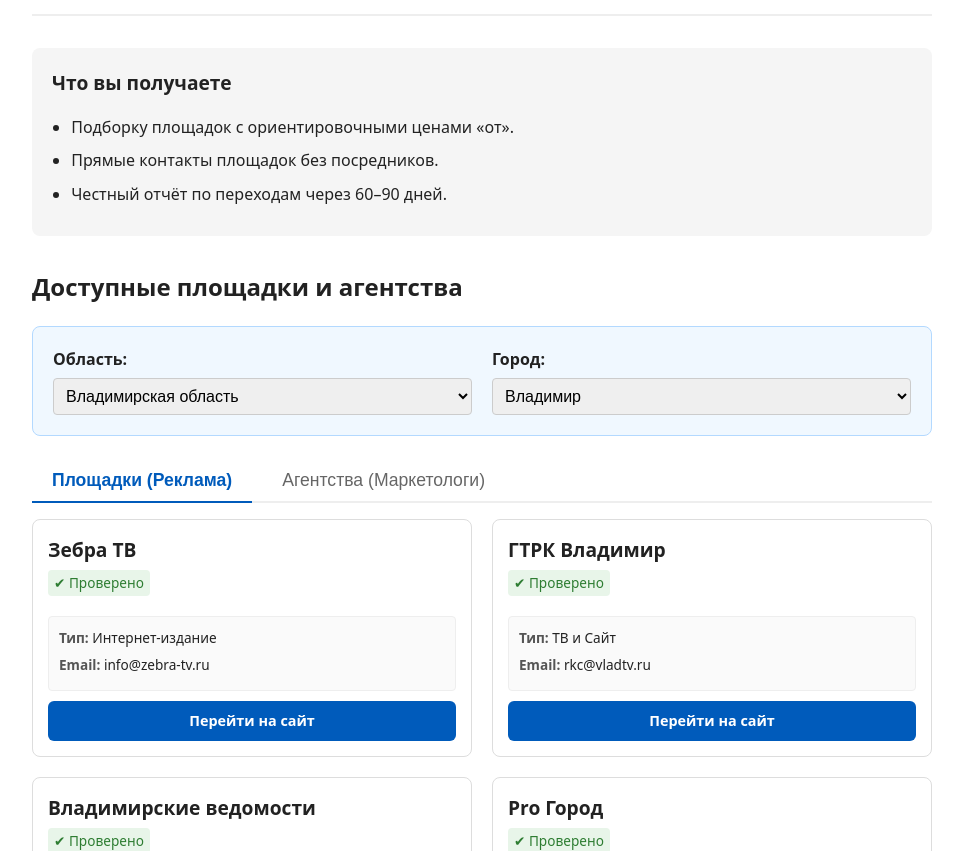
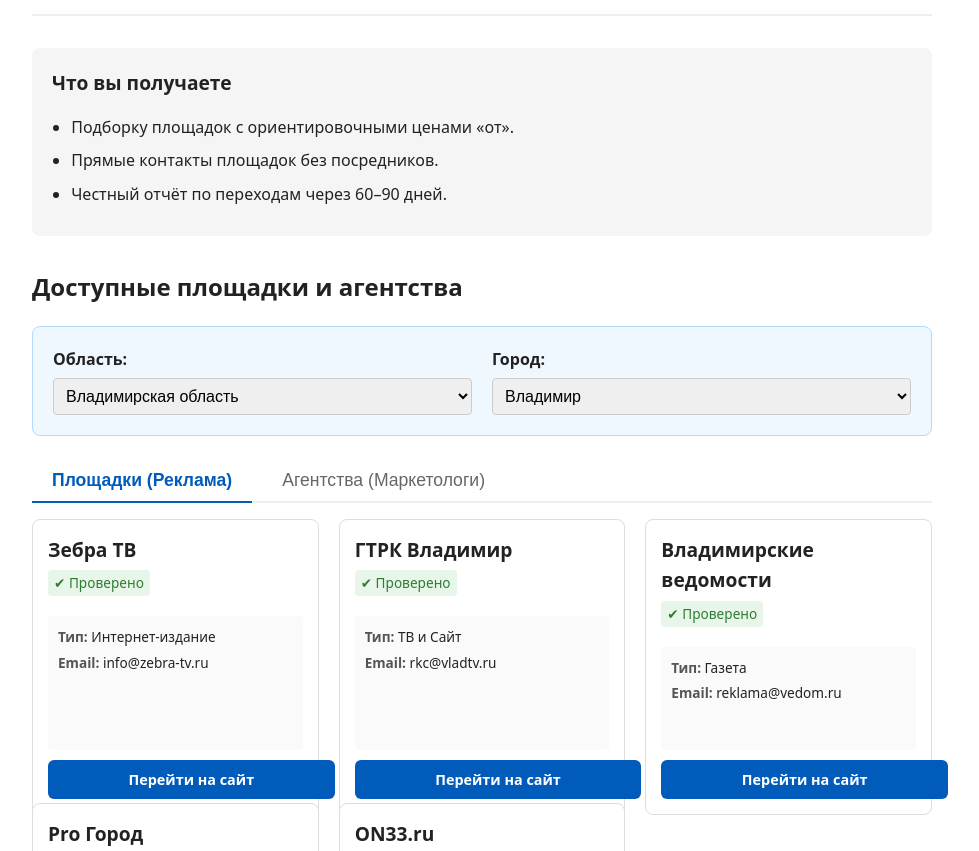
Before and after one commit to evgeshka3399-byte/ad-catalog, a plain HTML site: page index.html in a window 1280 px wide. Shown: the part 101-952 px from the top of the page, without its empty margins (158-1137 px from the left). Drawn offline with Linux system fonts and the light colour scheme.

Commit message:
Update index.html

```diff
--- a/index.html
+++ b/index.html
@@ -20,7 +20,6 @@
     <noscript><div><img src="https://mc.yandex.ru/watch/114270099" style="position:absolute; left:-9999px;" alt="" /></div></noscript>
     <!-- /Yandex.Metrika counter -->
 
-    <!-- JSON-LD РАЗМЕТКА ДЛЯ ПОИСКОВИКОВ -->
     <script type="application/ld+json">
     {
       "@context": "https://schema.org",
@@ -53,7 +52,6 @@
       ]
     }
     </script>
-    <!-- КОНЕЦ JSON-LD -->
 
     <style>
         html { scroll-behavior: smooth; }
@@ -146,10 +144,10 @@
             font-weight: bold;
         }
 
-        /* Сетка карточек */
+        /* Сетка карточек с выравниванием по высоте */
         .grid {
             display: grid;
-            grid-template-columns: repeat(auto-fill, minmax(300px, 1fr));
+            grid-template-columns: repeat(auto-fill, minmax(280px, 1fr));
             gap: 20px;
             margin-bottom: 2rem;
         }
@@ -161,7 +159,8 @@
             transition: transform 0.2s, box-shadow 0.2s;
             position: relative;
             display: flex;
-            flex-direction: column; /* Для выравнивания кнопки внизу */
+            flex-direction: column; /* Выстраиваем элементы в колонку */
+            height: 100%; /* Растягиваем на всю высоту ячейки */
         }
         .card:hover {
             transform: translateY(-3px);
@@ -186,22 +185,18 @@
             border-radius: 4px;
             margin: 10px 0;
             font-size: 0.85rem;
-            border: 1px solid #eee;
-            flex-grow: 1; /* Занимает свободное место */
+            flex-grow: 1; /* Занимает все свободное место, прижимая кнопку вниз */
         }
-        .card .contacts div { margin-bottom: 5px; }
+        .card .contacts div { margin-bottom: 4px; }
         .card .contacts strong { color: #555; }
 
-        /* Кнопка прижата к низу */
         .card .btn {
-            margin-top: auto;
+            margin-top: auto; /* Прижимает кнопку к низу */
             font-size: 0.9rem;
             padding: 8px 16px;
             width: 100%;
-            box-sizing: border-box;
         }
 
-        /* Всплывающая подсказка */
         .card .tooltip {
             visibility: hidden;
             width: 250px;
@@ -420,7 +415,6 @@
                 const card = document.createElement('div');
                 card.className = 'card';
 
-                // Формируем HTML для тултипа
                 let tooltipHtml = `<strong>${item.name}</strong><br>${item.type || (currentTab === 'platforms' ? 'Площадка' : 'Агентство')}<br>Статус: ${item.status}<br>`;
                 if (item.email) tooltipHtml += `✉ ${item.email}<br>`;
                 if (item.phone) tooltipHtml += `📞 ${item.phone}<br>`;
@@ -431,12 +425,10 @@
                 tooltip.innerHTML = tooltipHtml;
                 card.appendChild(tooltip);
 
-                // Заголовок
                 const h3 = document.createElement('h3');
                 h3.textContent = item.name;
                 card.appendChild(h3);
 
-                // Статус
                 const status = document.createElement('span');
                 status.className = 'status';
                 status.textContent = item.status === 'Проверено' ? '✔ Проверено' : 'На проверке';
@@ -460,7 +452,6 @@
                 }
                 card.appendChild(contactsDiv);
 
-                // Кнопка перехода
                 if (item.url) {
                     const btn = document.createElement('a');
                     btn.className = 'btn';
@@ -480,6 +471,7 @@
                     noUrl.style.color = '#999';
                     noUrl.style.fontSize = '0.8rem';
                     noUrl.style.marginTop = '10px';
+                    noUrl.style.textAlign = 'center';
                     noUrl.textContent = 'Сайт не указан';
                     card.appendChild(noUrl);
                 }
```
